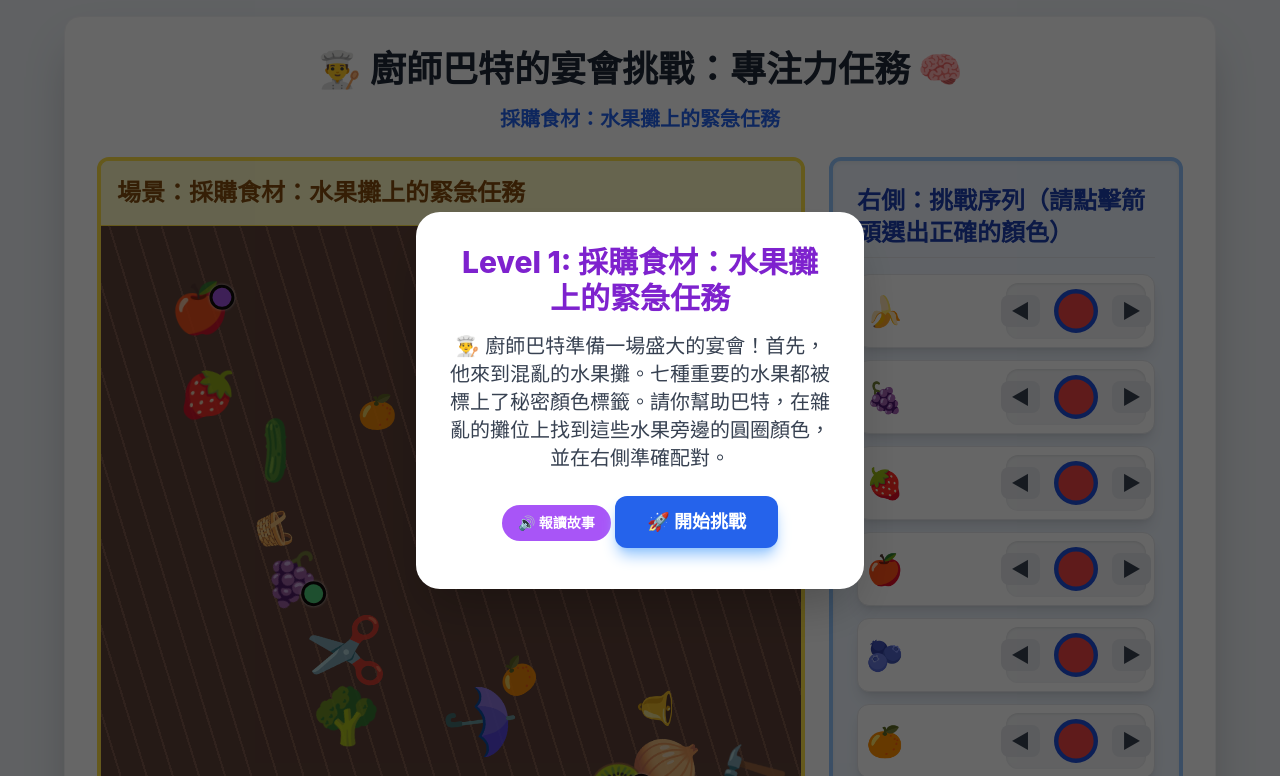
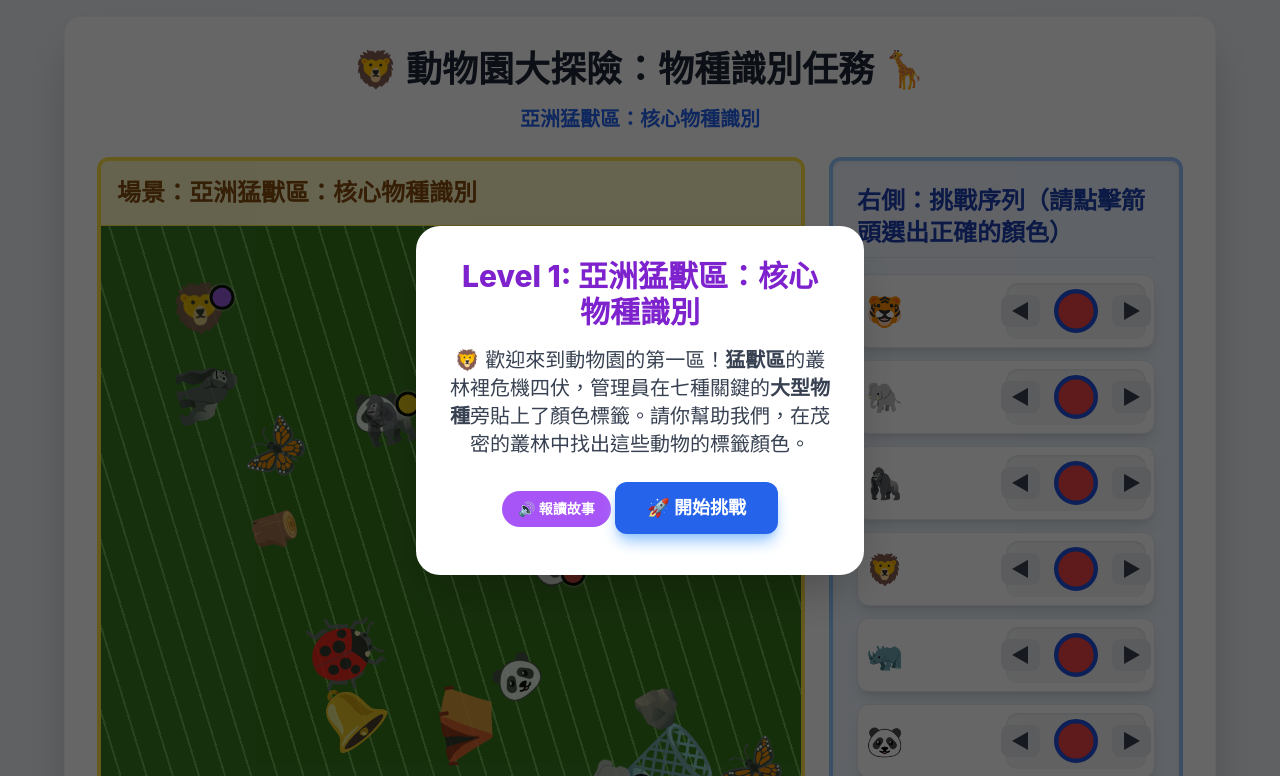
Before and after one commit to sesns365/concentration, a plain HTML site: page index.html in a window 1280 px wide. Shown: the top 776 px of the page. Drawn offline with nearby package versions, Linux system fonts and the light colour scheme.

Commit message:
更新 index.html via EZPage

```diff
--- a/index.html
+++ b/index.html
@@ -3,7 +3,7 @@
 <head>
     <meta charset="UTF-8">
     <meta name="viewport" content="width=device-width, initial-scale=1.0">
-    <title>水果攤專注力圓圈配對 - 市場偵探</title>
+    <title>動物園專注力挑戰 - 物種識別</title>
     <!-- 載入 Tailwind CSS -->
     <script src="https://cdn.tailwindcss.com"></script>
     <style>
@@ -123,6 +123,15 @@
             z-index: 51;
         }
 
+        /* 強化核心線索的 Z-INDEX，確保它絕對不會被干擾物遮擋 */
+        .fruit-clue {
+            z-index: 100 !important; /* 確保核心線索在最上層 */
+        }
+        .fruit-clue .color-bubble {
+            z-index: 101 !important; /* 確保圓圈標籤在最上層 */
+        }
+
+
         /* 單色滑動選單樣式 */
         .single-color-picker {
             display: flex;
@@ -203,7 +212,7 @@
     <div id="app" class="w-full max-w-6xl bg-white p-4 sm:p-8 rounded-2xl shadow-2xl border border-gray-100 flex-grow">
 
         <h1 class="text-3xl sm:text-4xl font-extrabold text-gray-800 mb-4 text-center">
-            👨‍🍳 廚師巴特的宴會挑戰：專注力任務 🧠
+            🦁 動物園大探險：物種識別任務 🦒
         </h1>
 
         <!-- 移除原頂部故事區，改為在 Modal 中顯示 -->
@@ -289,42 +298,51 @@
 
     <script>
         // ----------------------------------------------------
-        // 1. 遊戲資料與設定
+        // 1. 遊戲資料與設定 (已更新為動物園主題 - 5 關)
         // ----------------------------------------------------
 
         // 基礎目標數據 (名稱, Emoji/圖案)
         const OBJECT_DATA = [
-            { type: 'fruit', name: '蘋果', emoji: '🍎' },
-            { type: 'fruit', name: '香蕉', emoji: '🍌' },
-            { type: 'fruit', name: '葡萄', emoji: '🍇' },
-            { type: 'fruit', name: '奇異果', emoji: '🥝' },
-            { type: 'fruit', name: '橘子', emoji: '🍊' },
-            { type: 'fruit', name: '藍莓', emoji: '🫐' },
-            { type: 'fruit', name: '草莓', emoji: '🍓' },
-            // 數學挑戰 (Level 2 - 需要至少 7 個獨特目標物)
-            { type: 'math', name: '餅乾', emoji: '🍪' },
-            { type: 'math', name: '糖果', emoji: '🍬' },
-            { type: 'math', name: '甜甜圈', emoji: '🍩' },
-            { type: 'math', name: '冰淇淋', emoji: '🍦' },
-            { type: 'math', name: '棒棒糖', emoji: '🍭' },
-            { type: 'math', name: '爆米花', emoji: '🍿' },
-            { type: 'math', name: '鬆餅', emoji: '🧇' },
-            // 烹飪工具 (Level 3)
-            { type: 'tool', name: '刀具', emoji: '🔪' },
-            { type: 'tool', name: '勺子', emoji: '🥄' },
-            { type: 'tool', name: '計時器', emoji: '⏱️' },
-            { type: 'tool', name: '爐灶', emoji: '🔥' },
-            { type: 'tool', name: '麵包機', emoji: '🍞' },
-            { type: 'tool', name: '磨具', emoji: '⚙️' },
-            { type: 'tool', name: '水壺', emoji: '🫖' },
-            // 食物 (已加工) (Level 4, 5)
-            { type: 'food', name: '蛋糕', emoji: '🍰' },
-            { type: 'food', name: '披薩', emoji: '🍕' },
-            { type: 'food', name: '漢堡', emoji: '🍔' },
-            { type: 'food', name: '沙拉', emoji: '🥗' },
-            { type: 'food', name: '壽司', emoji: '🍣' },
-            { type: 'food', name: '義大利麵', emoji: '🍝' },
-            { type: 'food', name: '燉菜', emoji: '🍲' },
+            // Level 1: 亞洲猛獸區 (Big Cats & Mammals)
+            { type: 'jungle', name: '獅子', emoji: '🦁' },
+            { type: 'jungle', name: '老虎', emoji: '🐯' },
+            { type: 'jungle', name: '大象', emoji: '🐘' },
+            { type: 'jungle', name: '長頸鹿', emoji: '🦒' },
+            { type: 'jungle', name: '熊貓', emoji: '🐼' },
+            { type: 'jungle', name: '犀牛', emoji: '🦏' },
+            { type: 'jungle', name: '猩猩', emoji: '🦍' },
+            // Level 2: 兩棲爬蟲館 (Reptiles & Amphibians)
+            { type: 'reptile', name: '鱷魚', emoji: '🐊' },
+            { type: 'reptile', name: '蛇', emoji: '🐍' },
+            { type: 'reptile', name: '烏龜', emoji: '🐢' },
+            { type: 'reptile', name: '變色龍', emoji: '🦎' },
+            { type: 'reptile', name: '青蛙', emoji: '🐸' },
+            { type: 'reptile', name: '蝸牛', emoji: '🐌' },
+            { type: 'reptile', name: '蜘蛛', emoji: '🕷️' },
+            // Level 3: 鳥類棲息地 (Birds)
+            { type: 'bird', name: '企鵝', emoji: '🐧' },
+            { type: 'bird', name: '鸚鵡', emoji: '🦜' },
+            { type: 'bird', name: '貓頭鷹', emoji: '🦉' },
+            { type: 'bird', name: '老鷹', emoji: '🦅' },
+            { type: 'bird', name: '孔雀', emoji: '🦚' },
+            { type: 'bird', name: '火雞', emoji: '🦃' },
+            { type: 'bird', name: '天鵝', emoji: '🦢' },
+            // Level 4: 海洋生物館 (Marine Life)
+            { type: 'marine', name: '鯨魚', emoji: '🐳' },
+            { type: 'marine', name: '海豚', emoji: '🐬' },
+            { type: 'marine', name: '鯊魚', emoji: '🦈' },
+            { type: 'marine', name: '章魚', emoji: '🐙' },
+            { type: 'marine', name: '海星', emoji: '⭐' }, // 修正：將 '🫧' 氣泡替換為 '⭐' 海星
+            { type: 'marine', name: '螃蟹', emoji: '🦀' },
+            { type: 'marine', name: '魚', emoji: '🐠' },
+            // Level 5: 珍稀保育動物 (Rare Species)
+            { type: 'rare', name: '狐狸', emoji: '🦊' },
+            { type: 'rare', name: '無尾熊', emoji: '🐨' },
+            { type: 'rare', name: '猴子', emoji: '🐒' },
+            { type: 'rare', name: '兔子', emoji: '🐇' },
+            { type: 'rare', name: '松鼠', emoji: '🐿️' },
+            { type: 'rare', name: '狗', emoji: '🐕' },
+            { type: 'rare', name: '駱駝', emoji: '🐪' },
         ];
 
         // 顏色選項 (Hex 值)
@@ -338,40 +356,38 @@
             { hex: '#ec4899', name: '粉色' },
         ];
 
-        // 額外干擾物
-        const DISTRACTOR_POOL = ['🛒', '💸', '📦', '🪜', '🧺', '🖊️', '🗒️', '🔔', '☂️', '🧻', '🪑', '🥤', '🥩', '🧀', '🐟', '🌶️', '🧅', '🥕', '🥦', '🥬', '🍆', '🥒', '🔨', '✂️', '🏷️', '🖍️', '🔋', '🔑', '🕰️', '🔦'];
+        // 額外干擾物 (動物園/自然主題相關)
+        const DISTRACTOR_POOL = ['🌳', '🌴', '🌿', '🪵', '🍄', '💦', '🪨', '⛺', '🧭', '🗺️', '🐾', '🦴', '🥕', '🍎', '🧺', '🗑️', '🔔', '🚧', '🛑', '🐒', '🦋', '🐞', '🦗', '🦟', '🔑', '📝', '🌡️', '🔦'];
 
         const BG_COLOR_PALETTES = [
-            { main: '#5d4037', secondary: '#795548' }, // 採買市場/木板 (Level 1)
-            { main: '#2c3e50', secondary: '#34495e' }, // 結帳台/冷色調 (Level 2)
-            { main: '#38761d', secondary: '#6aa84f' }, // 準備台/綠色砧板 (Level 3)
-            { main: '#a64d79', secondary: '#d9a74a' }, // 烹飪區/火爐熱色調 (Level 4)
-            { main: '#4b0082', secondary: '#9400d3' }, // 上菜/紫色優雅 (Level 5)
+            { main: '#38761d', secondary: '#6aa84f' }, // 叢林綠/猛獸區 (Level 1)
+            { main: '#525252', secondary: '#737373' }, // 石頭灰/爬蟲館 (Level 2)
+            { main: '#87ceeb', secondary: '#f7f2b9' }, // 天空藍/鳥類 (Level 3)
+            { main: '#1e3a8a', secondary: '#3b82f6' }, // 深海藍/海洋 (Level 4)
+            { main: '#d59459', secondary: '#e6ccb3' }, // 沙漠/草原棕 (Level 5)
         ];
 
-        // 關卡故事線
+        // 關卡故事線 (精簡至 5 關)
         const LEVEL_CONFIGS = [
             null,
-            { level: 1, distractorCount: 20, totalItems: 27, title: "採購食材：水果攤上的緊急任務",
-              story: "👨‍🍳 廚師巴特準備一場盛大的宴會！首先，他來到混亂的水果攤。七種重要的水果都被標上了秘密顏色標籤。請你幫助巴特，在雜亂的攤位上找到這些水果旁邊的圓圈顏色，並在右側準確配對。", objectType: 'fruit' },
-            { level: 2, distractorCount: 30, totalItems: 37, title: "清點貨物：結帳台上的點心配對",
-              story: "💸 食材都買好了，但現在要在結帳前清點數量。你需要找到七個帶有標籤的**點心**，並將它們旁邊的**圓圈顏色**與右側的圖案準確配對。", objectType: 'math' },
-            { level: 3, distractorCount: 35, totalItems: 42, title: "宴會準備：廚具辨識與定位",
-              story: "🔪 回到廚房，現在要準備食材和工具。廚房裡堆滿了各種鍋碗瓢盆，七種關鍵的**廚房工具**也貼上了顏色標籤。你需要從雜亂的準備台上找出這些工具的顏色標籤。", objectType: 'tool' },
-            { level: 4, distractorCount: 45, totalItems: 52, title: "熱火烹飪：主食烘焙考驗",
-              story: "🔥 開始烹飪！麵包、蛋糕和披薩正在烘烤。但因為爐火太旺，七種**正在製作的主食**被火焰和蒸汽遮擋。請在充滿熱氣的烹飪區，辨識出這七個主食的顏色標籤。", objectType: 'food' },
-            { level: 5, distractorCount: 50, totalItems: 57, title: "完美上菜：最終的視覺校對",
-              story: "✨ 宴會即將開始，巴特要將七種不同的**精美菜餚**端上桌。請在華麗但擁擠的餐桌佈景中，找出這七種菜餚旁邊的顏色標籤，完成最後的配對！", objectType: 'food' },
+            { level: 1, distractorCount: 20, totalItems: 27, title: "亞洲猛獸區：核心物種識別",
+              story: "🦁 歡迎來到動物園的第一區！<b>猛獸區</b>的叢林裡危機四伏，管理員在七種關鍵的<b>大型物種</b>旁貼上了顏色標籤。請你幫助我們，在茂密的叢林中找出這些動物的標籤顏色。", objectType: 'jungle' },
+            { level: 2, distractorCount: 30, totalItems: 37, title: "兩棲爬蟲館：環境與生物分類",
+              story: "🐍 進入陰暗潮濕的<b>爬蟲館</b>！這裡的七種<b>兩棲爬蟲類</b>隱藏在岩石和水窪中。你需要克服視覺干擾，仔細觀察並配對牠們各自的顏色標籤。", objectType: 'reptile' },
+            { level: 3, distractorCount: 35, totalItems: 42, title: "鳥類棲息地：飛行與羽毛標記",
+              story: "🦜 來到<b>鳥類棲息地</b>，各種鳥類圖案和羽毛散落一地。七種<b>核心鳥類物種</b>已貼上標籤，但被許多相似的圖案混淆。集中精神，找出這七種鳥的正確顏色！", objectType: 'bird' },
+            { level: 4, distractorCount: 45, totalItems: 52, title: "海洋生物館：水下世界的偵查",
+              story: "🐳 潛入深藍色的<b>海洋生物館</b>！這裡的七種<b>水生動物</b>在水草和氣泡的干擾下很難被定位。你需要像潛水員一樣保持專注，完成所有目標物的配對。", objectType: 'marine' },
+            { level: 5, distractorCount: 50, totalItems: 57, title: "珍稀保育動物：細節確認",
+              story: "🦘 這是最後一關，<b>珍稀保育區</b>的七個物種對動物園至關重要。在最高程度的干擾下，你的任務是零失誤地確認所有<b>珍稀物種</b>的顏色標籤！", objectType: 'rare' },
         ];
 
         const FINAL_STORY = {
-            title: "🎉 宴會大成功！",
-            message: "「太棒了！所有任務圓滿達成！」廚師巴特高興地喊道。因為你的高超專注力、仔細的觀察和快速的反應，所有食材、工具和菜餚都精準到位。現在，賓客們可以盡情享受這場由你和巴特共同努力完成的盛宴了！你是最棒的市場偵探！",
-            actionText: "🏆 重新開始第一關"
+            title: "🎉 恭喜！動物園探險完美達成！",
+            message: "「太棒了！所有五個棲息地的物種識別任務都完美通過！」動物園園長高興地向你道謝。因為你的專注力和細心，所有的動物標籤都已確認無誤。你真是動物園最可靠的物種偵查專家！現在，盡情享受這趟成功的探險吧！",
+            actionText: "🏆 重新開始亞洲猛獸區"
         };
 
-        // ------------------------------------------------------------------
-        // *** 移除自錄音檔 URL 配置，改為通用 TTS ***
         // ------------------------------------------------------------------
 
         let challengeSequence = [];
@@ -421,8 +437,8 @@
                 // 1. 過濾掉 Emoji/圖示
                 let cleanWord = word.replace(EMOJI_REGEX, '').trim();
 
-                // 2. 移除 Level 3 故事中的圖示 (雖然 Level 3 已經是純文字，但為了安全再次過濾)
-                if (cleanWord.startsWith('🔪')) cleanWord = cleanWord.substring(1).trim();
+                // 2. 移除故事中的 HTML 標籤 (例如 <b>)
+                cleanWord = cleanWord.replace(/<[^>]*>?/gm, '').trim();
 
                 if (cleanWord === "") return; // 如果清空後是空字串則不報讀
 
@@ -508,13 +524,17 @@
             // 根據關卡類型篩選目標物
             const objectPool = OBJECT_DATA.filter(obj => obj.type === config.objectType);
 
-            // 確保有七種目標物來配對七種顏色
+            // 修正 1：確保 objectPool 長度足以進行切片 (至少 7 個)
+            if (objectPool.length < 7) {
+                 console.error(`OBJECT_DATA 錯誤: Level ${currentLevel} (${config.objectType}) 類型項目不足 7 個.`);
+                 // 這裡可以選擇回退到 Level 1 或停止遊戲
+                 // 暫時強制回退到 Level 1 的數據
+                 const defaultPool = OBJECT_DATA.filter(obj => obj.type === 'jungle');
+                 let challengeTargets = [...defaultPool];
+                 challengeTargets = challengeTargets.slice(0, 7);
+            } else {
                  let challengeTargets = [...objectPool];
-            while (challengeTargets.length < 7) {
-                 // 如果類型數量不足7，則從該類型中隨機抽取重複使用
-                challengeTargets.push(objectPool[Math.floor(Math.random() * objectPool.length)]);
-            }
-            challengeTargets = challengeTargets.slice(0, 7); // 取前七個
+                 challengeTargets = challengeTargets.slice(0, 7);
 
                  // 隨機打亂顏色
                  const shuffledColors = [...COLOR_OPTIONS];
@@ -532,12 +552,13 @@
                  challengeSequence = [...currentMapping];
                  shuffleArray(challengeSequence);
             }
+        }
 
         /** 檢查新位置是否與現有的核心線索重疊 */
         function isOverlapping(newPos, existingPositions, sceneWidth, sceneHeight) {
-            // 核心線索之間保持最小 35% 的距離 (確保視覺分離)
-            const minDistanceX = sceneWidth * 0.35;
-            const minDistanceY = sceneHeight * 0.35;
+            // 修正: 將最小距離緩衝區提高到 48%，確保核心目標物絕對不重疊
+            const minDistanceX = sceneWidth * 0.48;
+            const minDistanceY = sceneHeight * 0.48;
 
             // 轉換百分比位置到像素（近似值）
             const newX = newPos.left * sceneWidth / 100;
@@ -567,6 +588,15 @@
             const sceneWidth = busySceneEl.clientWidth || 500;
             const sceneHeight = busySceneEl.clientHeight || 500;
 
+            // 檢查 currentMapping 是否已成功生成
+            if (!currentMapping || currentMapping.length === 0) {
+                 // 如果 currentMapping 未成功生成，可能是 generateChallengeAndMapping 失敗
+                 console.error("renderSourceDisplay 失敗: currentMapping 為空。無法渲染場景。");
+                 mixedItemsContainerEl.innerHTML = '<div class="absolute inset-0 flex items-center justify-center text-red-500 text-2xl">錯誤：無法載入關卡目標物。請嘗試重玩。</div>';
+                 return;
+            }
+
+
             // 1. 隨機複雜背景
             const randomPalette = BG_COLOR_PALETTES[currentLevel - 1] || BG_COLOR_PALETTES[0];
              busySceneEl.style.backgroundImage = `repeating-linear-gradient(
@@ -591,8 +621,8 @@
                 let attempts = 0;
                 let validPosition = false;
 
-                // 嘗試找尋不重疊的位置 (最多嘗試 50 次)
-                while (!validPosition && attempts < 50) {
+                // 嘗試找尋不重疊的位置 (最多嘗試 100 次，避免渲染失敗)
+                while (!validPosition && attempts < 100) {
                     pos = {
                         top: Math.random() * 80 + 10, // 避免邊緣
                         left: Math.random() * 80 + 10
@@ -600,6 +630,7 @@
                     pos.topPercent = `${pos.top}%`;
                     pos.leftPercent = `${pos.left}%`;
 
+                    // 這裡使用更嚴格的碰撞偵測
                     if (!isOverlapping(pos, confirmedCluePositions, sceneWidth, sceneHeight)) {
                         validPosition = true;
                     }
@@ -638,26 +669,24 @@
                 const useChallengeTargetAsDistractor = Math.random() < 0.2;
 
                 let emoji;
-                let hasExtraLabel = false;
 
                 if (useChallengeTargetAsDistractor) {
                     // 使用當前挑戰目標的 Emoji 作為干擾物
                     const targetPool = OBJECT_DATA.filter(obj => obj.type === config.objectType);
                     const randomTarget = targetPool[Math.floor(Math.random() * targetPool.length)];
+
+                    // 修正 2：增加 Null 檢查，避免在 targetPool 抽取失敗時崩潰
+                    if (randomTarget && randomTarget.emoji) {
                          emoji = randomTarget.emoji;
                     } else {
                          emoji = DISTRACTOR_POOL[Math.floor(Math.random() * DISTRACTOR_POOL.length)];
                     }
 
-                // 移除 Level 2 的數字干擾
-                if (currentLevel === 2 && Math.random() < 0.2) {
-                    hasExtraLabel = false; // 確保不產生帶數字的干擾物
-                    // 保留點心類的 emoji 作為干擾，但不帶數字標籤
-                    const targetPool = OBJECT_DATA.filter(obj => obj.type === 'math');
-                    const randomTarget = targetPool[Math.floor(Math.random() * targetPool.length)];
-                    emoji = randomTarget.emoji;
+                } else {
+                    emoji = DISTRACTOR_POOL[Math.floor(Math.random() * DISTRACTOR_POOL.length)];
                 }
 
+                // 這裡的 Level 2 數字干擾邏輯已由數據結構解決，故保持不變
 
                 const pos = {
                     top: `${Math.random() * 90 + 5}%`,
@@ -665,7 +694,8 @@
                 };
 
                 const rotation = Math.floor(Math.random() * 180) - 90;
-                const size = Math.floor(Math.random() * 3) + 2;
+                // 修正：將干擾物字體大小範圍從 2-5rem 略微擴大，使其看起來更像混亂的底圖
+                const size = Math.floor(Math.random() * 3) + 2.5;
                 const zIndex = Math.floor(Math.random() * 10) + 1;
 
                 // 確保干擾物與核心線索使用相似的 z-index
@@ -817,7 +847,7 @@
 
             } else {
                 modalTitleEl.textContent = `✅ ${LEVEL_CONFIGS[currentLevel].title} - 完成！`;
-                modalMessageEl.textContent = `太棒了！您已在複雜的場景中成功提取所有資訊。巴特需要你的幫助完成下一項任務！`;
+                modalMessageEl.textContent = `太棒了！您已在複雜的場景中成功提取所有資訊。教練需要你的幫助完成下一項任務！`; // 修正故事敘事者
                 modalActionButton.textContent = `🚀 進入下一關 (Level ${currentLevel + 1})`;
                 modalActionButton.onclick = levelUp;
                 playSuccessSound(); // 播放單關成功音效
@@ -890,11 +920,12 @@
 
         /** 進入下一關 */
         function levelUp() {
-            if (currentLevel < (LEVEL_CONFIGS.length - 1)) {
+            // 由於只有 5 關，這裡判斷是否進入下一關
+            if (currentLevel < 5) { // 關卡 1 到 4
                 currentLevel++;
                 closeSuccessModalAndInitGame();
-            } else {
-                // 如果已經是最後一關，則重新開始
+            } else { // 關卡 5 結束
+                // 這裡其實不會執行，因為 Level 5 會觸發 Final Modal
                 currentLevel = 1;
                 closeSuccessModalAndInitGame();
             }
@@ -908,8 +939,8 @@
         /** 顯示故事 Modal */
         function showStoryModal(level) {
             const config = LEVEL_CONFIGS[level];
-            modalStoryTitleEl.textContent = `Level ${level}: ${config.title}`;
-            modalStoryTextEl.textContent = config.story;
+            modalStoryTitleEl.innerHTML = `Level ${level}: ${config.title}`; // 確保 Modal 標題顯示 Level
+            modalStoryTextEl.innerHTML = config.story; // 使用 innerHTML 來顯示粗體
             storyModalEl.classList.add('open');
         }
 
@@ -925,7 +956,7 @@
         /** 初始化或重設遊戲 */
         function initGame() {
             if (currentLevel < 1) currentLevel = 1;
-            if (currentLevel >= LEVEL_CONFIGS.length) currentLevel = 1; // 循環從第一關開始
+            if (currentLevel > 5) currentLevel = 1; // 循環從第一關開始 (只有 5 關)
 
             generateChallengeAndMapping();
             userSelections = challengeSequence.map(() => COLOR_OPTIONS[0].hex);
@@ -977,7 +1008,7 @@
 
         // 故事 Modal 的 TTS 按鈕 (使用內建 TTS)
         modalStoryTtsButton.addEventListener('click', () => {
-             const story = modalStoryTextEl.textContent;
+             const story = modalStoryTextEl.textContent; // 這裡讀取 textContent，TTS 不會讀取 HTML tag
              if(story) readWord(story);
         });
 
@@ -986,7 +1017,7 @@
 
         // 成功 Modal 的 TTS 按鈕 (最終故事) (使用內建 TTS)
         modalTtsButton.addEventListener('click', () => {
-             const message = modalMessageEl.textContent;
+             const message = modalMessageEl.textContent; // 這裡讀取 textContent，TTS 不會讀取 HTML tag
              if (message) readWord(message);
         });
 
```
Lines whose indentation alone changed are shown as unchanged.
